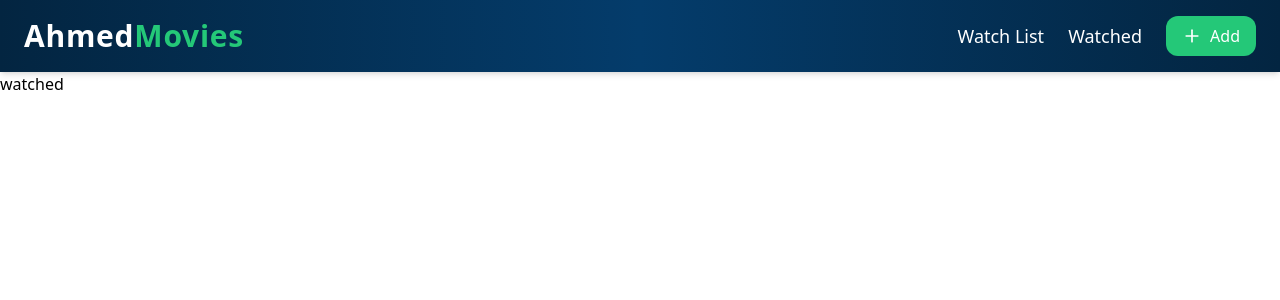
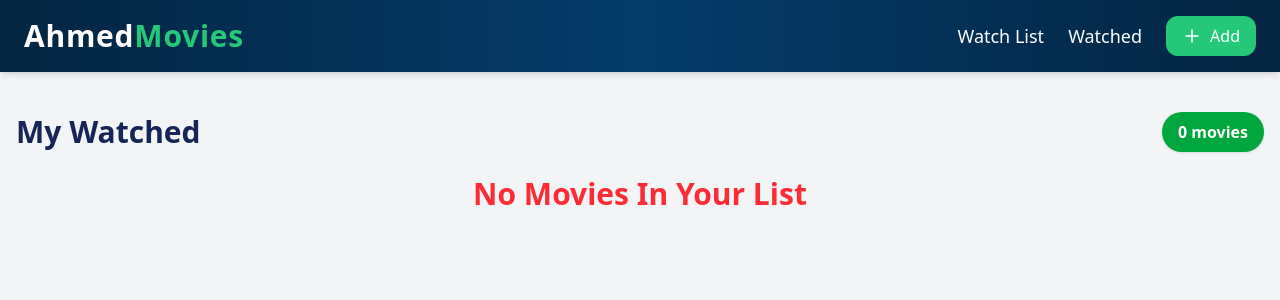
Before and after one commit to seadadevo/React-Movie-App, a React (Vite) app: page /watched in a window 1280 px wide. Shown: the top 300 px of the page. Built offline with nearby package versions, Linux system fonts and the light colour scheme.

Commit message:
handling with watched movies Page

```diff
--- a/src/Components/MovieControl.jsx
+++ b/src/Components/MovieControl.jsx
@@ -33,10 +33,22 @@ const MovieControl = ({ movie, type }) => {
       {type === "watched" && (
         <>
           <Button
+            onClick={() =>
+              movieContext.MoviesDispatch({
+                type: actions.MOVIE_TO_WATCHLIST,
+                payload: movie,
+              })
+            }
             content={<i className="fa-solid fa-eye-slash" />}
             className="bg-blue-500 hover:bg-blue-600"
           />
           <Button
+            onClick={() =>
+              movieContext.MoviesDispatch({
+                type: actions.REMOVE_MOVIE_FROM_WATCHED,
+                payload: movie,
+              })
+            }
             content={<i className="fa-solid fa-trash" />}
             className="bg-red-500 hover:bg-red-600"
           />
--- a/src/Components/Watched.jsx
+++ b/src/Components/Watched.jsx
@@ -1,11 +1,33 @@
 import React from 'react'
+import { useMovieContext } from './context/GlobalContext';
+import MovieCard from './MovieCard';
+const Watched = () => {
+  const movieContext = useMovieContext();
+  const watchedCount = movieContext.watched.length;
+   return (
+    <div className="bg-gray-100 min-h-screen">
+      <div className="container mx-auto pt-10 px-4">
 
-const Watched = () => {
-  return (
-    <div>
-      watched
+        <div className="flex items-center justify-between mb-6">
+          <h1 className="text-blue-950 font-bold text-3xl">My Watched</h1>
+          <span className="bg-green-600 rounded-full px-4 py-2 text-white font-semibold shadow">
+            {watchedCount} {watchedCount === 1 ? 'movie' : 'movies'}
+          </span>
+        </div>
+
+       {movieContext.watched.length > 0 ? (
+        <div className="grid grid-cols-1 sm:grid-cols-2 md:grid-cols-3 xl:grid-cols-4 gap-6">
+          {movieContext.watched.map((movie) => (
+            <MovieCard key = {movie.imdbID} movie ={movie} type = "watched"/>
+          ))}
+        </div>
+
+       ):
+       <h2 className='text-red-500 font-semibold text-3xl text-center'>No Movies In Your List</h2>
+       }
+      </div>
     </div>
-  )
+  );
 }
 
 export default Watched
--- a/src/Components/context/reducer.js
+++ b/src/Components/context/reducer.js
@@ -39,7 +39,7 @@ export const reducer = (state, action) => {
       return {
         ...state,
         watched: state.watched.filter(movie => movie.imdbID !== action.payload.imdbID),
-        watchlist: [action.payload, ...state.watched]
+        watchlist: [action.payload, ...state.watchlist]
       };
 
     default:
```
